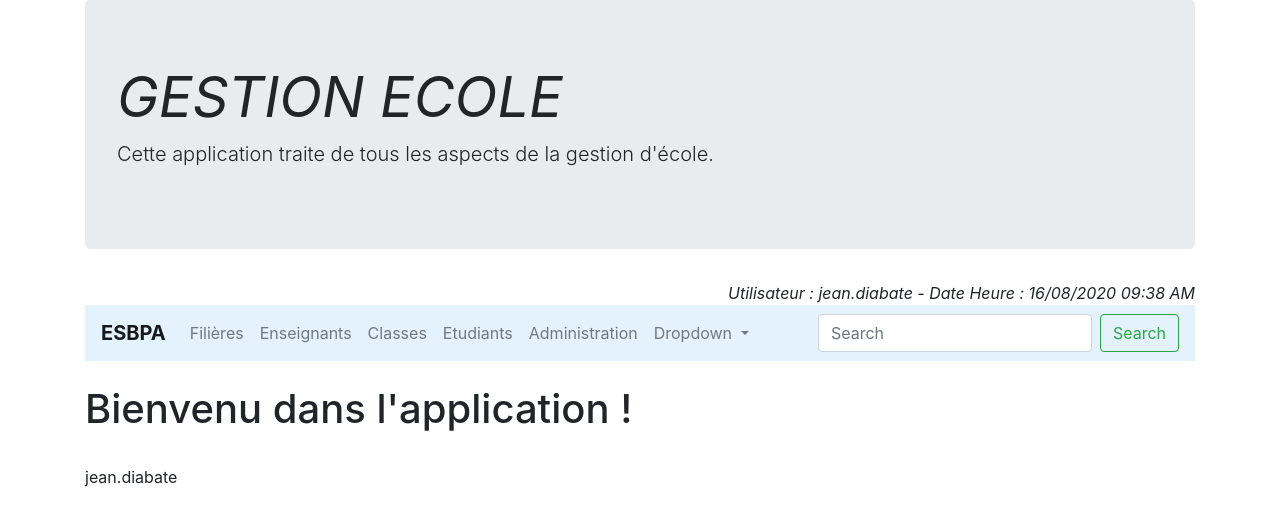
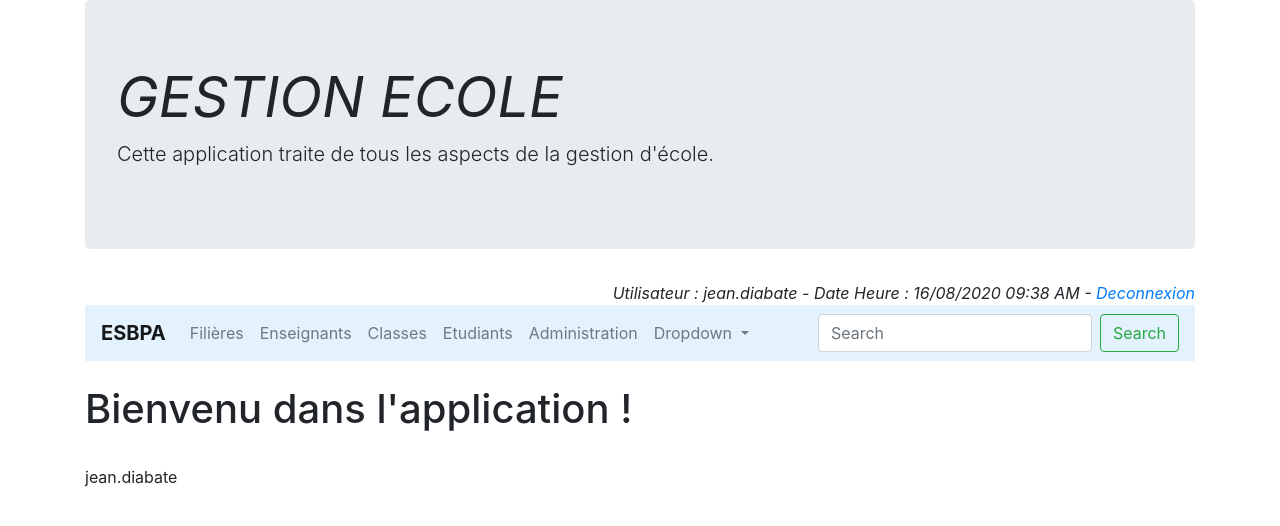
Before and after one commit to DiabateJS/gestion_ecole, an Angular app: page /accueil/1 in a window 1280 px wide. Shown: the top 526 px of the page. Built offline with nearby package versions, Linux system fonts and the light colour scheme.

Commit message:
Ajout du lien de déconnection au composant UserConnected.

```diff
--- a/src/app/user-connected/user-connected.component.html
+++ b/src/app/user-connected/user-connected.component.html
@@ -1,5 +1,8 @@
 <div class="row">
   <div class="col">
-    <span class="float-right"><i>Utilisateur  : {{user.login}} - Date Heure : {{connectedDate | date:'dd/MM/yyyy hh:mm a'}}</i></span>
+    <span class="float-right"><i>Utilisateur  : {{user.login}} - Date Heure : {{connectedDate | date:'dd/MM/yyyy hh:mm a'}} -
+      <a [routerLink]="'/auth'">Deconnexion</a></i>
+    </span>
+
   </div>
 </div>
```
